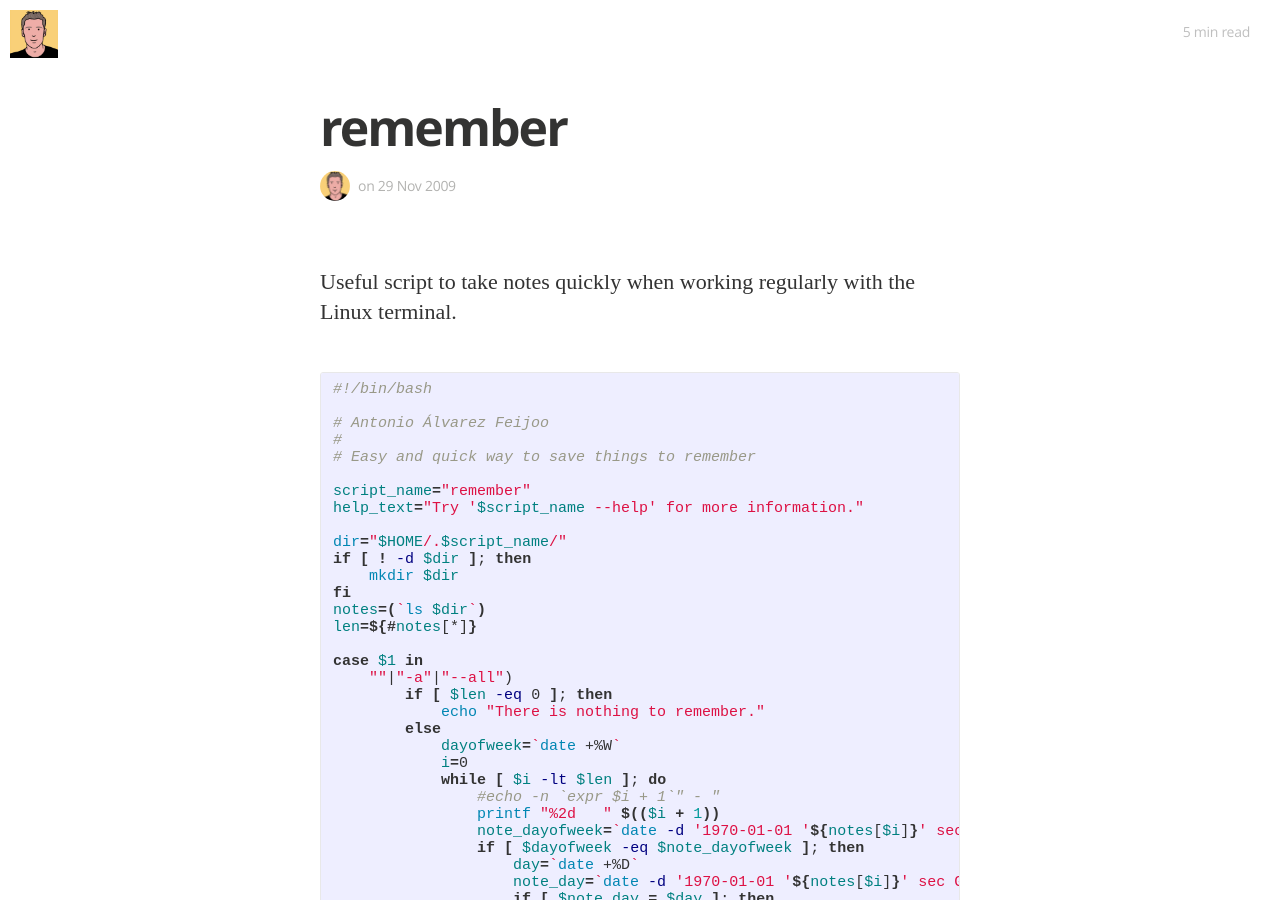
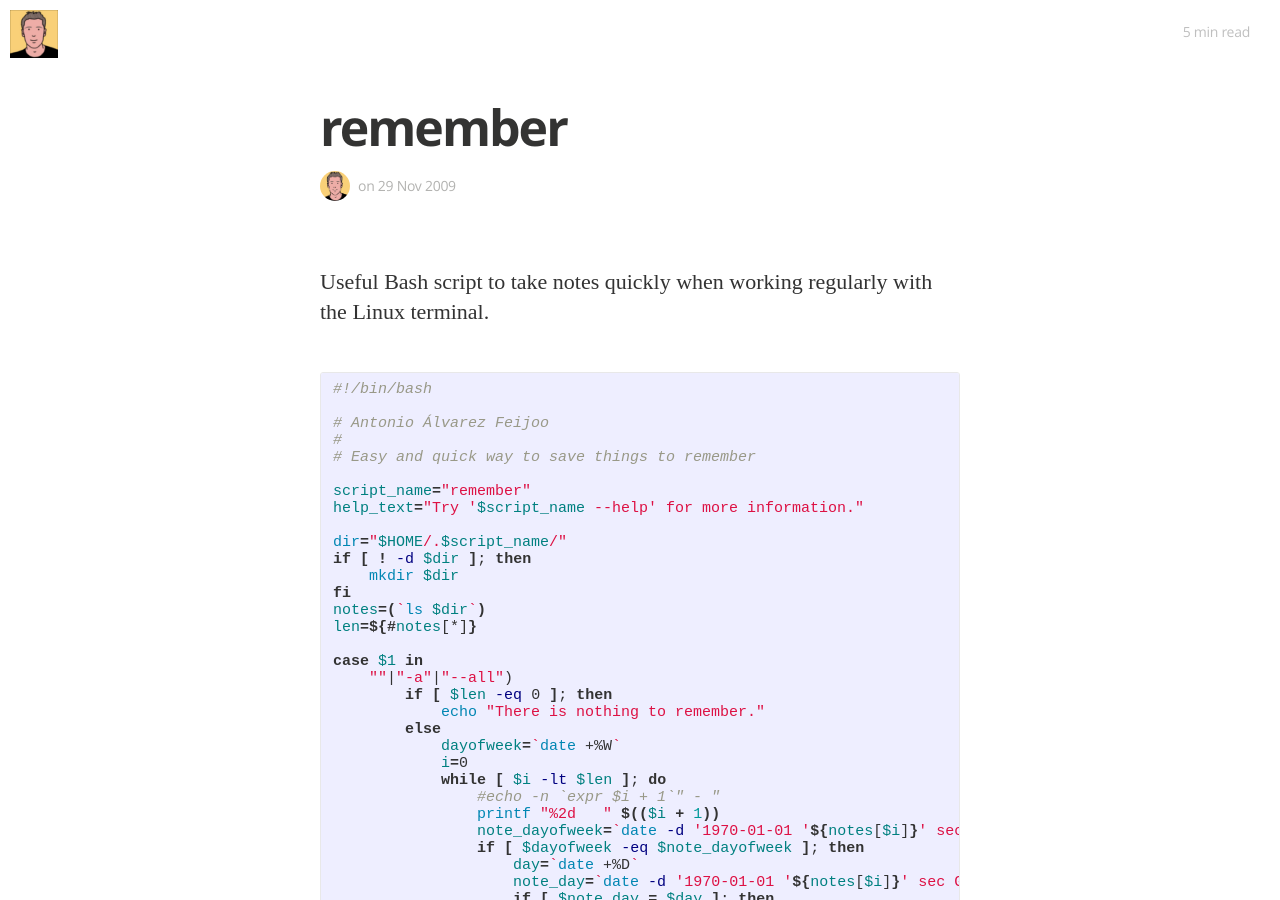
Before and after one commit to aafeijoo/aafeijoo.github.io, a Jekyll site: the page built from _posts/2009-11-29-remember.markdown, in a window 1280 px wide and 900 px high. Built offline with Jekyll 4.4.1, drawn with Linux system fonts in a browser that asks for light colours; some web fonts are replaced; Markdown is read by kramdown in place of the engine named in the settings.

Commit message:
Fixed some styles

```diff
--- a/_config.yml
+++ b/_config.yml
@@ -10,12 +10,13 @@
 email: aafeijoo@gmail.com
 #blog logo
 logo: "/assets/images/aafeijoo_avatar.jpg"
+logo_small: "/assets/images/aafeijoo_avatar_small.png"
 # blog cover
 cover: ""
 
 name: 'Antonio Álvarez Feijoo'
 author: 'Antonio Álvarez Feijoo'
-author_image: "/assets/images/aafeijoo_avatar_small.png"
+author_image: "/assets/images/aafeijoo_avatar.jpg"
 
 paginate:	5
 
--- a/_includes/header.html
+++ b/_includes/header.html
@@ -1,5 +1,5 @@
 <!-- header start -->
 
-<a href="{{ site.url }}" class="logo-readium"><span class="logo" style="background-image: url({{ site.logo }})"></span></a>
+<a href="{{ site.url }}" class="logo-readium"><span class="logo" style="background-image: url({{ site.logo_small }})"></span></a>
 
 <!-- header end -->
--- a/_posts/2009-11-29-remember.markdown
+++ b/_posts/2009-11-29-remember.markdown
@@ -6,7 +6,7 @@
 tags: bash
 ---
 
-Useful script to take notes quickly when working regularly with the Linux terminal.
+Useful Bash script to take notes quickly when working regularly with the Linux terminal.
 
 {% highlight bash %}
 #!/bin/bash
```
